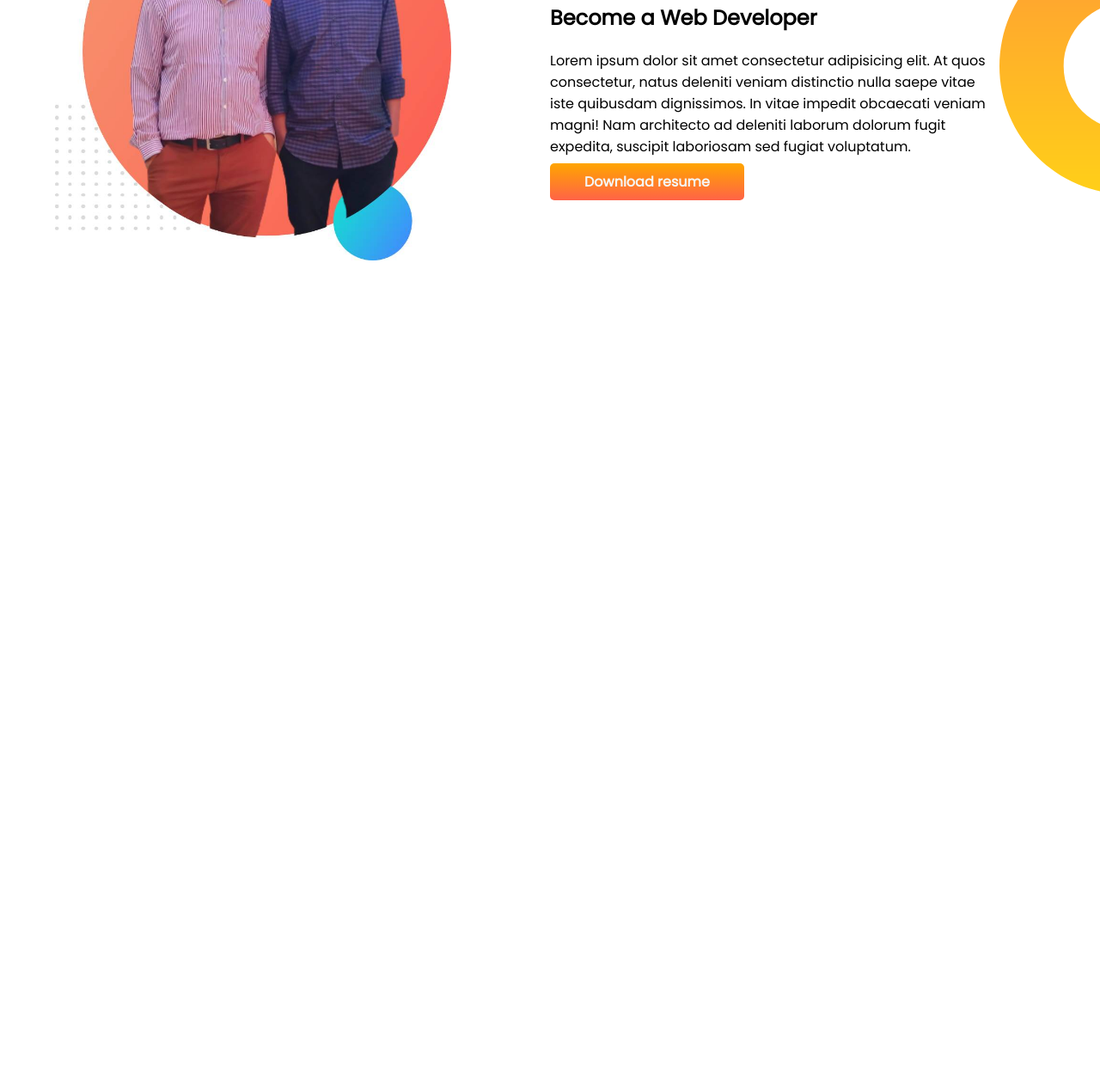
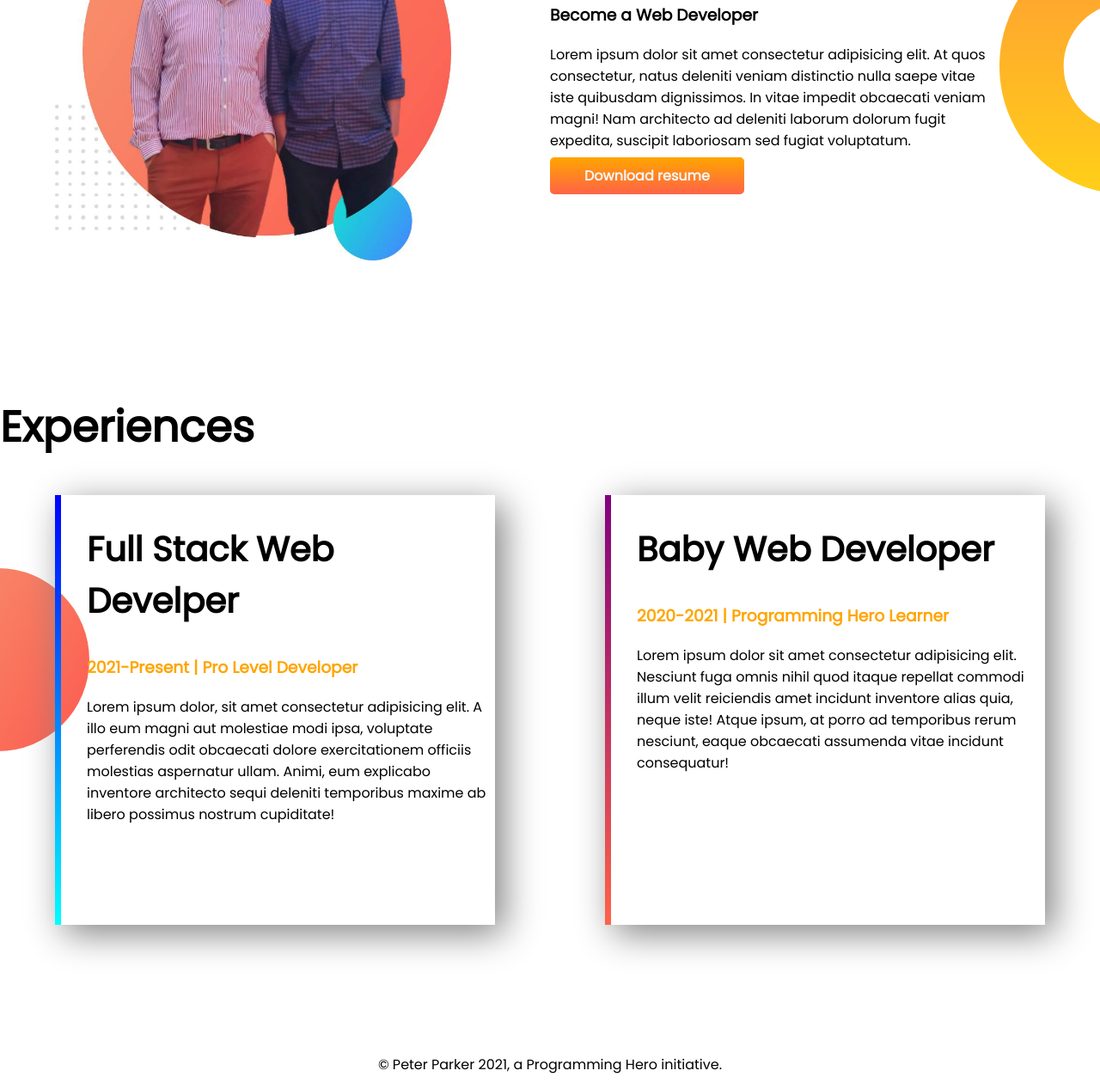
Before and after one commit to IrfanMahmud1/developer-portfolio, a plain HTML site: page index.html in a window 1280 px wide. Shown: the part 810-2077 px from the top of the page at 86% size. Before the commit the page ends 1270 px from the top, so only its background shows below. Drawn offline with Linux system fonts and the light colour scheme.

Commit message:
final commit

```diff
--- a/index.html
+++ b/index.html
@@ -13,7 +13,7 @@
 </head>
 
 <body>
-    <section class="top-banner">
+    <section class="top-banner flexible-container">
         <div class="half-width">
             <h1>Welcome to</h1>
             <h1><span class="color">Irfan Mahmud</span> world!</h1>
@@ -34,13 +34,13 @@
 
     </section>
 
-    <section class="dream-big">
+    <section class="dream-big flexible-container">
         <div class="half-width">
             <img src="images/Me and dad.jpg" alt="">
         </div>
         <div class="half-width half-width-right">
             <h1>DREAM Big</h1>
-            <h2>Become a Web Developer</h2>
+            <h3>Become a Web Developer</h3>
             <p>Lorem ipsum dolor sit amet consectetur adipisicing elit. At quos consectetur, natus deleniti veniam
                 distinctio nulla saepe vitae iste quibusdam dignissimos. In vitae impedit obcaecati veniam magni! Nam
                 architecto ad deleniti laborum dolorum fugit expedita, suscipit laboriosam sed fugiat voluptatum.</p>
@@ -48,6 +48,34 @@
                 resume</a>
         </div>
     </section>
+    <section class="experience-area">
+        <h1>Experiences</h1>
+
+        <div class="flexible-container">
+            <div id="web-dev-experience" class="experience-developer">
+                <h2>Full Stack Web Develper</h2>
+                <h3 class="color">2021-Present | Pro Level Developer</h3>
+                <p>Lorem ipsum dolor, sit amet consectetur adipisicing elit. A illo eum magni aut molestiae modi ipsa,
+                    voluptate perferendis odit obcaecati dolore exercitationem officiis molestias aspernatur ullam.
+                    Animi,
+                    eum explicabo inventore architecto sequi deleniti temporibus maxime ab libero possimus nostrum
+                    cupiditate!</p>
+            </div>
+            <div id="Full-stack-dev" class="experience-developer">
+                <h2>Baby Web Developer</h2>
+                <h3 class="color">2020-2021 | Programming Hero Learner</h3>
+                <p>Lorem ipsum dolor sit amet consectetur adipisicing elit. Nesciunt fuga omnis nihil quod itaque
+                    repellat
+                    commodi illum velit reiciendis amet incidunt inventore alias quia, neque iste! Atque ipsum, at porro
+                    ad
+                    temporibus rerum nesciunt, eaque obcaecati assumenda vitae incidunt consequatur!</p>
+            </div>
+        </div>
+
+    </section>
+    <footer>
+        <p>© Peter Parker 2021, a Programming Hero initiative.</p>
+    </footer>
 </body>
 
 </html>
--- a/style.css
+++ b/style.css
@@ -6,10 +6,13 @@ h1{
     font-size: 50px;
 
 }
+h2{
+    font-size: 40px;
+}
 .color{
     color: orange;
 }
-section{
+.flexible-container{
     display: flex;
     margin-bottom: 150px;
 
@@ -23,12 +26,11 @@ section{
     background-image: url(images/dream-bg.png);
     background-repeat: no-repeat;
     background-position: right;
-
-
 }
 .half-width{
     width: 50%;
     padding-left: 5%;
+
 }
 .half-width img{
     width: 90%;
@@ -44,3 +46,33 @@ section{
     font-weight: 800;
     padding: 10px 40px;
     border-radius: 5px;
+}
+.experience-developer{
+    width: 50%;
+    margin-left: 5%;
+    margin-right: 5%;
+    padding-left: 30px;
+    padding-right: 10px;
+    padding-bottom: 100px;
+    box-shadow: 10px 10px 40px grey;
+
+}
+.experience-area{
+    background-image: url(images/exp-bg.png);
+    background-repeat: no-repeat;
+    background-position: left;
+
+}
+#web-dev-experience{
+    border-left: 7px solid;
+    border-image: linear-gradient(blue,cyan);
+    border-image-slice: 1;
+}
+#Full-stack-dev{
+    border-left: 7px solid;
+    border-image: linear-gradient(purple,tomato);
+    border-image-slice: 1;
+}
+footer p{
+    text-align: center;
+}
```
